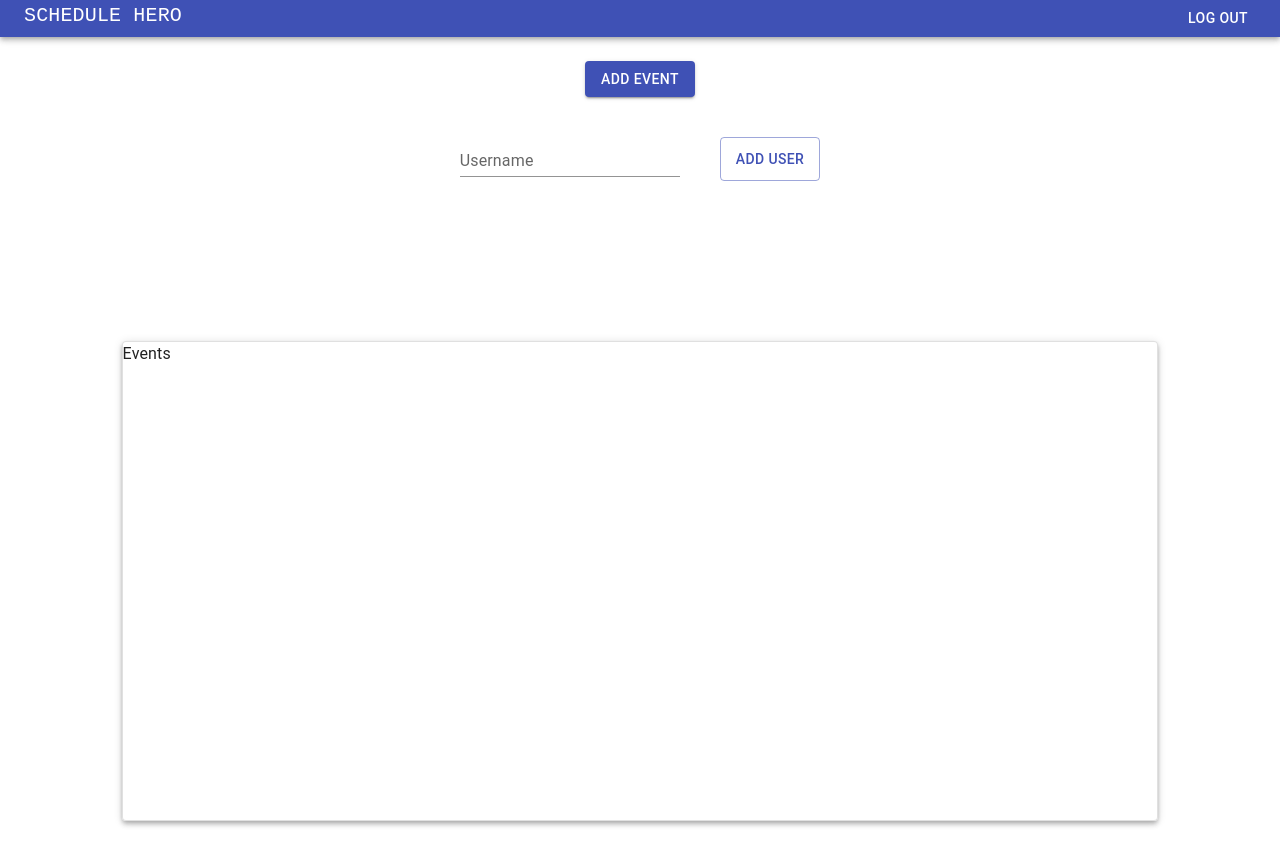
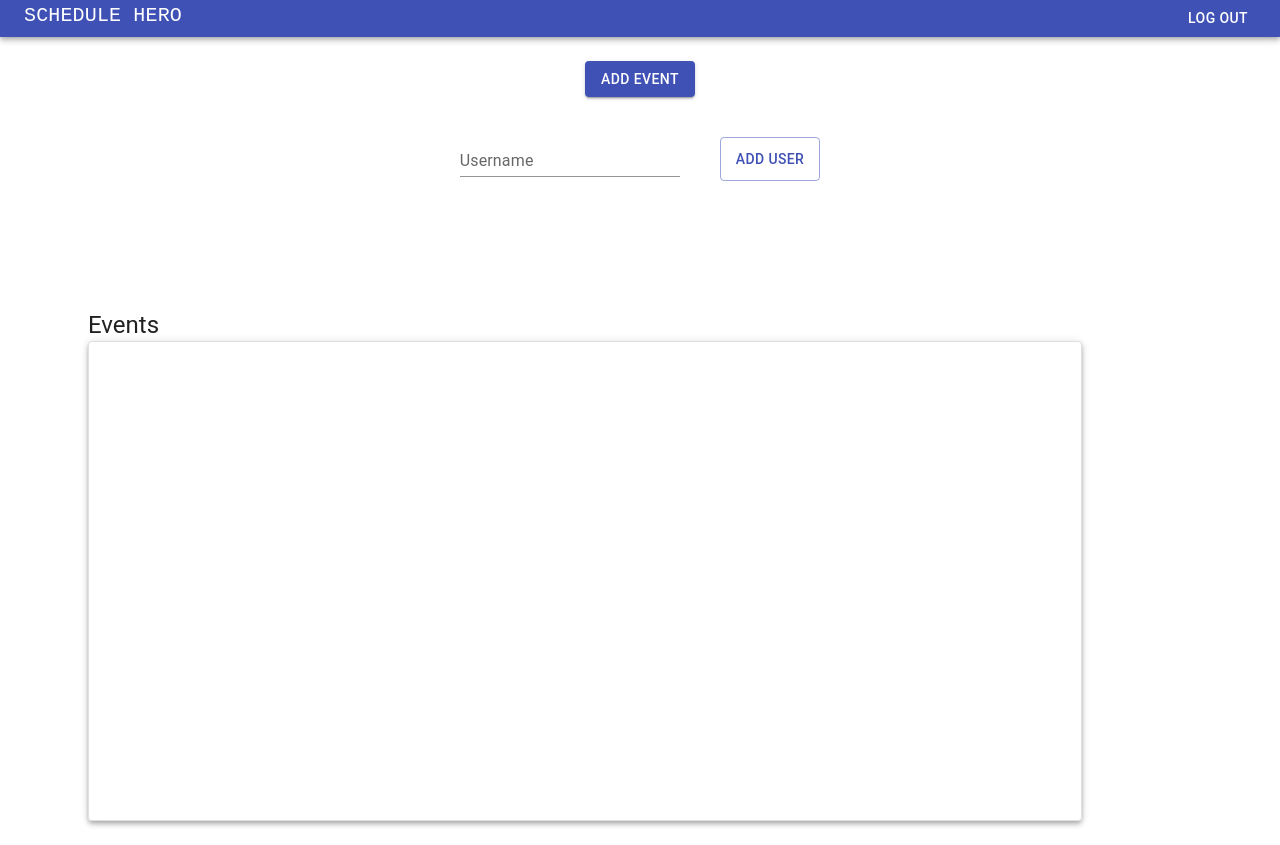
Before and after one commit to Armadillo59/schedule-hero, a React app: page / in a window 1280 px wide. Built offline with nearby package versions, Linux system fonts and the light colour scheme.

Commit message:
Add floating card for events list

```diff
--- a/client/components/Event.jsx
+++ b/client/components/Event.jsx
@@ -5,7 +5,7 @@ function Event() {
 
     return (
         <div>
-            <div>Events</div>
+            <div></div>
         </div>
 
     )
--- a/client/components/EventBoard.jsx
+++ b/client/components/EventBoard.jsx
@@ -8,8 +8,7 @@ import TextField from '@mui/material/TextField';
 import Alert from '@mui/material/Alert';
 import Container from '@mui/material/Container';
 import Paper from '@mui/material/Paper';
-import Box from '@mui/material/Box';
-import { sizing } from '@mui/system';
+import Typography from '@mui/material/Typography';
 
 
 function EventBoard() {
@@ -68,11 +67,16 @@ function EventBoard() {
         {invalidUserName && <Alert sx={{position: 'absolute', marginTop: 2}} severity='error'>Please enter a username.</Alert>}
       </Container>
       <AddEventForm open={open} setOpen={setOpen} handleClose={handleClose} />
-      <Paper elevation={4} sx={{ m: 3, marginTop: 20, width: '90%', height: '60vh' }}>
-        <Paper variant="outlined" sx={{ width: '100%', height: '100%', backgroundColor: ''}}>
-          <EventList/>
+      <Container sx={{m: 3, marginTop: 16}}>
+        <Typography variant="h5">
+          Events
+        </Typography>
+        <Paper elevation={4} sx={{  width: '90%', height: '60vh' }}>
+          <Paper variant="outlined" sx={{ width: '100%', height: '100%', backgroundColor: ''}}>
+            <EventList/>
+          </Paper>
         </Paper>
-      </Paper>
+      </Container>
     </Container>
 
   );
--- a/client/styles/styles.css
+++ b/client/styles/styles.css
@@ -1,3 +1,3 @@
-body {
+/* body {
   background-color: #FFE17B;
-}
+} */
```
